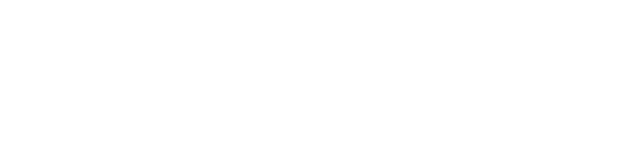
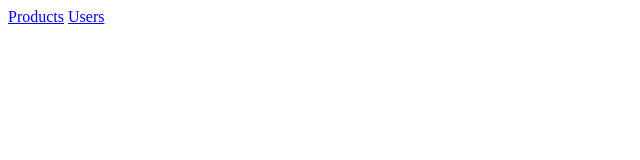
Before and after one commit to zrninlive/curso-gitflow-fabrica, a website: page index.html in a window 1280 px wide. Shown: the whole page, without its empty margins (0-640 px from the left). Drawn offline with Linux system fonts and the light colour scheme.

Commit message:
Linkando features]

```diff
--- a/index.html
+++ b/index.html
@@ -5,5 +5,10 @@
     <meta name="viewport" content="width=device-width, initial-scale=1.0" />
     <title>Curso git flow</title>
   </head>
-  <body></body>
+  <body>
+    <nav>
+      <a href="products/index.html">Products</a>
+      <a href="users/index.html">Users</a>
+    </nav>
+  </body>
 </html>
```
